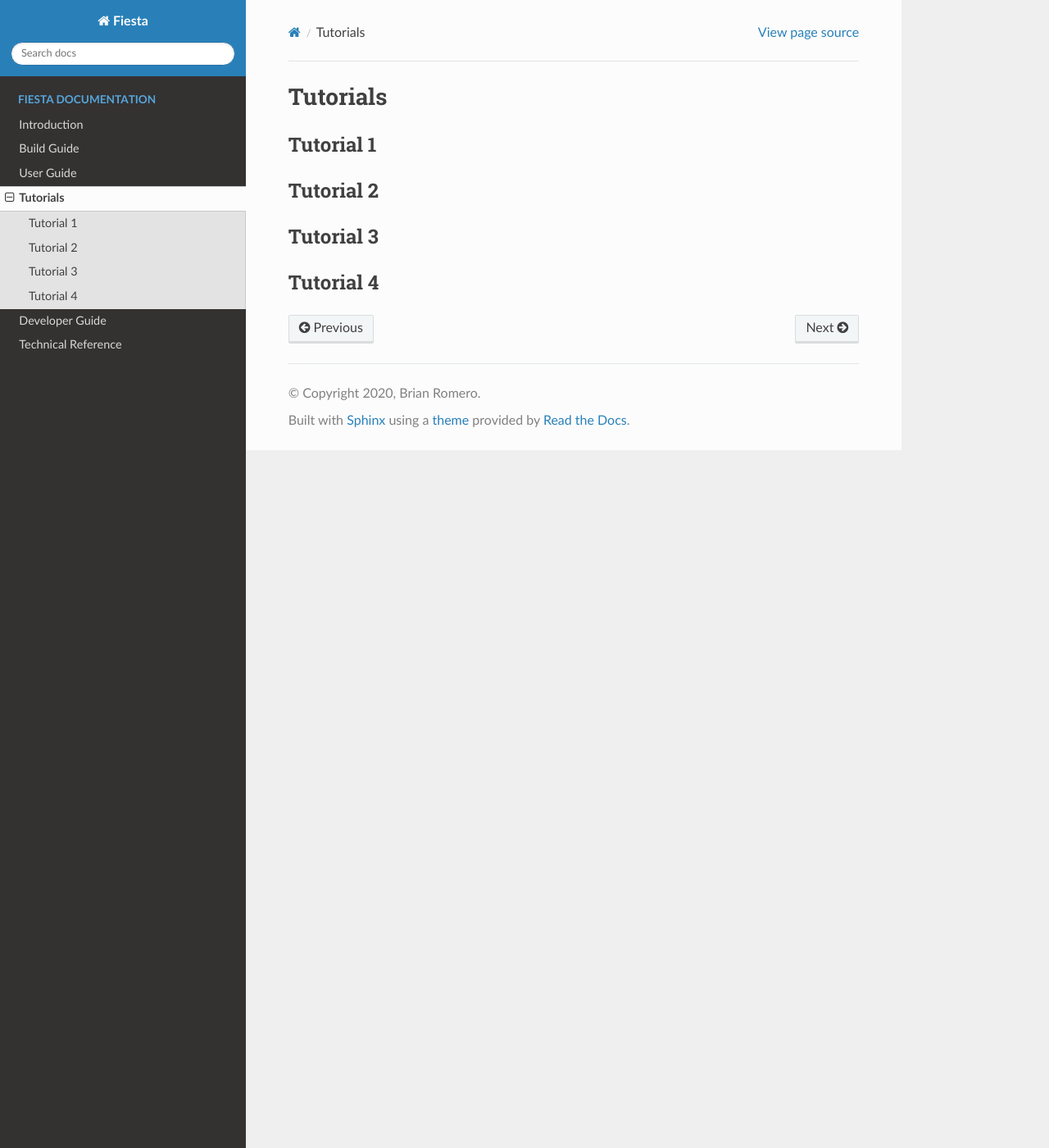
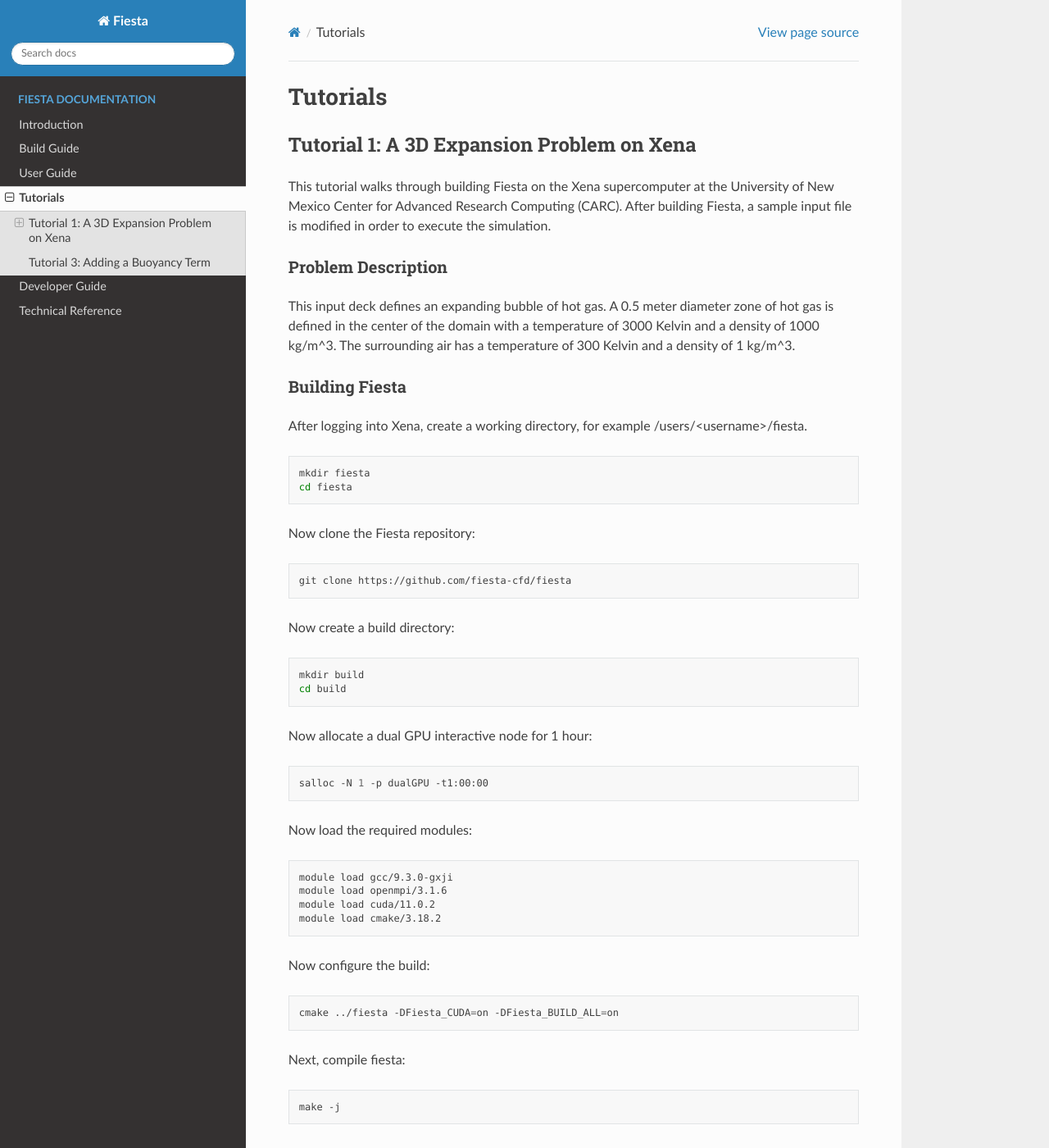
Before and after one commit to fiesta-cfd/fiesta, a Sphinx documentation site: the page built from docs/source/tutorials.rst, in a window 1280 px wide and 1400 px high. Shown: the whole window at 82% size. Built offline with Sphinx 7.4.7 and the Read the Docs theme 2.0.0, drawn with Linux system fonts in a browser that asks for light colours; some of the changed text lies outside the part shown.

Commit message:
add: draft tutorial

```diff
--- a/docs/source/tutorials.rst
+++ b/docs/source/tutorials.rst
@@ -8,17 +8,104 @@
 ###############################################################################
 
 *******************************************************************************
-Tutorial 1
+Tutorial 1: A 3D Expansion Problem on Xena
 *******************************************************************************
+This tutorial walks through building Fiesta on the Xena supercomputer at the
+University of New Mexico Center for Advanced Research Computing (CARC).  After
+building Fiesta, a sample input file is modified in order to execute the
+simulation.
+
+Problem Description
+===============================================================================
+This input deck defines an expanding bubble of hot gas. A 0.5 meter diameter
+zone of hot gas is defined in the center of the domain with a temperature of
+3000 Kelvin and a density of 1000 kg/m^3. The surrounding air has a temperature
+of 300 Kelvin and a density of 1 kg/m^3.
+
+Building Fiesta
+===============================================================================
+After logging into Xena, create a working directory, for example
+/users/<username>/fiesta.
+
+.. code-block:: bash
+
+    mkdir fiesta
+    cd fiesta
+
+Now clone the Fiesta repository:
+
+.. code-block:: bash
+
+   git clone https://github.com/fiesta-cfd/fiesta
+
+Now create a build directory:
+
+.. code-block:: bash
+
+   mkdir build
+   cd build
+
+Now allocate a dual GPU interactive node for 1 hour:
+
+.. code-block:: bash
+
+   salloc -N 1 -p dualGPU -t1:00:00
+
+Now load the required modules:
+
+.. code-block:: bash
+
+   module load gcc/9.3.0-gxji
+   module load openmpi/3.1.6
+   module load cuda/11.0.2
+   module load cmake/3.18.2
+
+Now configure the build:
+
+.. code-block:: bash
+
+    cmake ../fiesta -DFiesta_CUDA=on -DFiesta_BUILD_ALL=on
+
+Next, compile fiesta:
+
+.. code-block:: bash
+
+    make -j
+
+
+Modifying the Input File
+===============================================================================
+
+Now that Fiesta has been built, a sample problem can be run.
+
+First, create a directory for running the test.
+
+.. code-block:: bash
+
+   cd ../ # now in /users/<username>/fiesta
+   mkdir test
+   cd test
+   cp ../fiesta/samples/3D_Expansion/fiesta.lua .
+
+Edit the input file to use the number of GPUs available on this system (2).
+Change line 40 to::
+
+    procs = {2,1,1}
+
+Save the file and exit the text editor.  Make sure you are in the test
+directory: :code:`/users/<username>/fiesta/test`.
+
+Running Fiesta
+===============================================================================
+
+The simulation can now be run with the following command.
+
+.. code-block:: bash
+
+   mpirun -n 2 ../build/fiesta -n 2 -c
 
 *******************************************************************************
-Tutorial 2
+Tutorial 3: Adding a Buoyancy Term
 *******************************************************************************
-
-*******************************************************************************
-Tutorial 3
-*******************************************************************************
-
-*******************************************************************************
-Tutorial 4
-*******************************************************************************
+This tutorial introduces the Fiesta development cycle by walking through the
+implementation of a buoyancy term.
```
